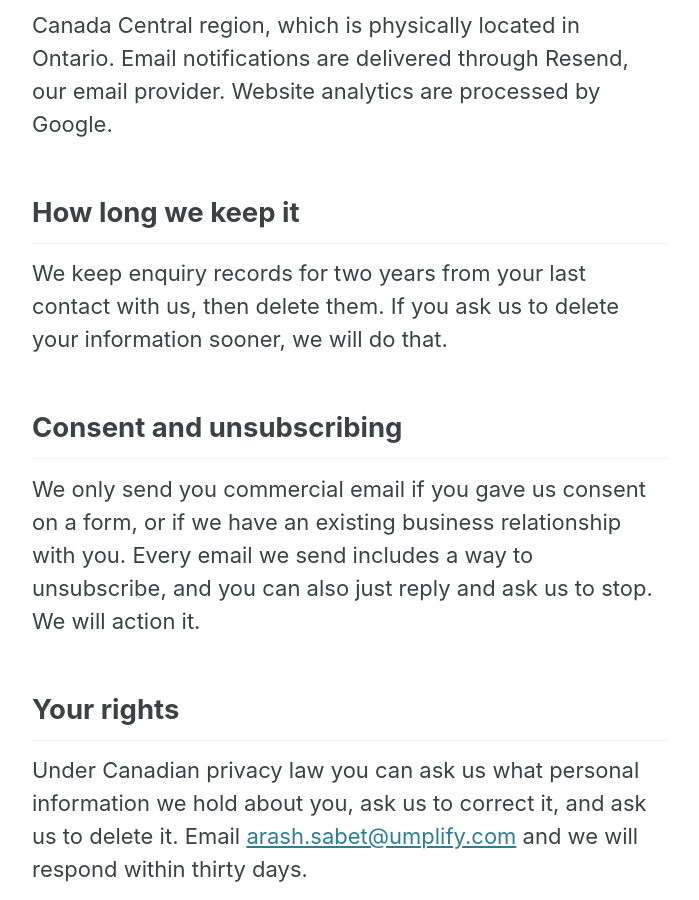
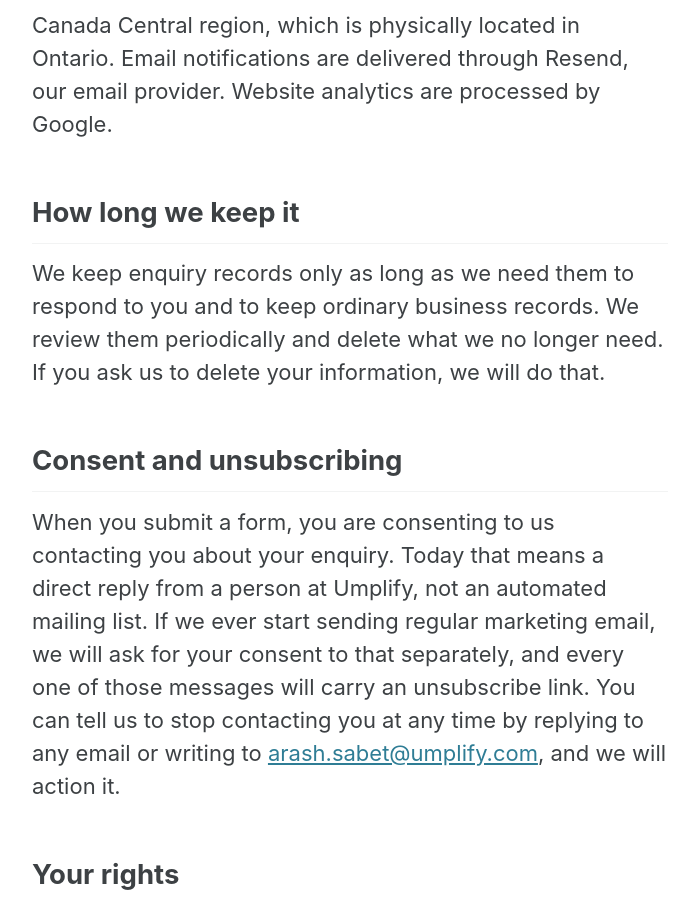
Before and after one commit to Umplify/umplify, a Jekyll site: the page built from _pages/privacy.md, in a window 1280 px wide and 900 px high, scrolled down 1833 px. Shown: the whole window, without its empty margins (290-989 px from the left). Built offline with Jekyll 4.4.1, drawn with Linux system fonts in a browser that asks for light colours; cached includes are drawn as plain includes.

Commit message:
Fix privacy policy to match actual system behavior
- Remove false promise of automatic two-year retention deletion
- Correct unsubscribe mechanism claim to match reality (direct replies only, not automated lists)
- Maintain CASL-compliant opt-out path via email and direct contact
- Policy now accurately describes implemented functionality

```diff
--- a/_pages/privacy.md
+++ b/_pages/privacy.md
@@ -36,11 +36,11 @@ Form submissions are stored in Microsoft Azure in the Canada Central region, whi
 
 ## How long we keep it
 
-We keep enquiry records for two years from your last contact with us, then delete them. If you ask us to delete your information sooner, we will do that.
+We keep enquiry records only as long as we need them to respond to you and to keep ordinary business records. We review them periodically and delete what we no longer need. If you ask us to delete your information, we will do that.
 
 ## Consent and unsubscribing
 
-We only send you commercial email if you gave us consent on a form, or if we have an existing business relationship with you. Every email we send includes a way to unsubscribe, and you can also just reply and ask us to stop. We will action it.
+When you submit a form, you are consenting to us contacting you about your enquiry. Today that means a direct reply from a person at Umplify, not an automated mailing list. If we ever start sending regular marketing email, we will ask for your consent to that separately, and every one of those messages will carry an unsubscribe link. You can tell us to stop contacting you at any time by replying to any email or writing to [arash.sabet@umplify.com](mailto:arash.sabet@umplify.com), and we will action it.
 
 ## Your rights
 
```
